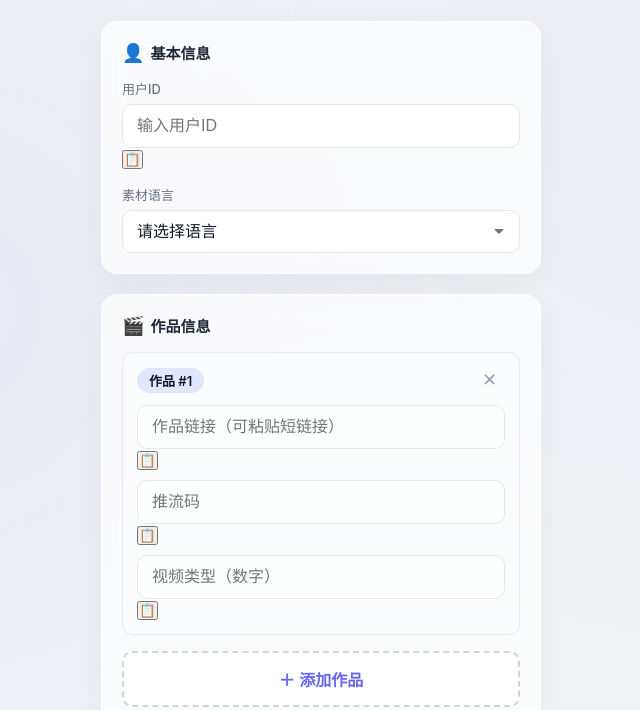
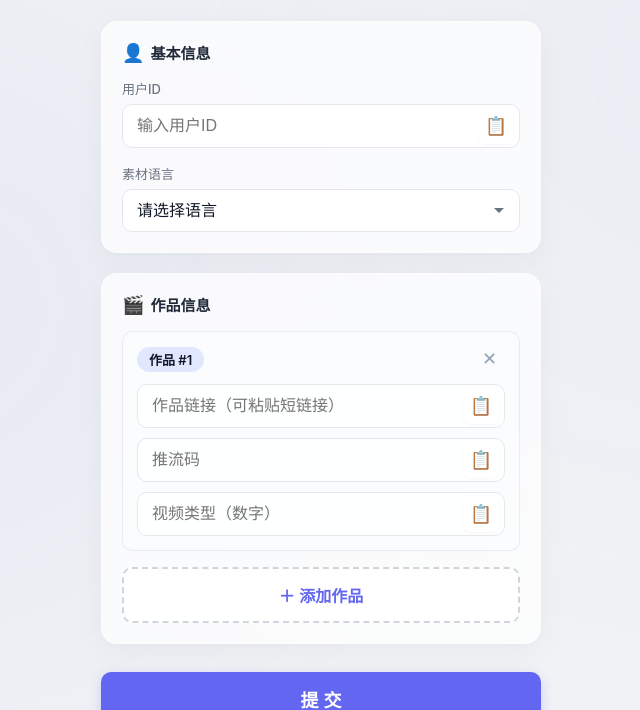
Before and after one commit to liuwei1664300-max/shouji, a website: page index.html in a window 1280 px wide. Shown: the part 90-800 px from the top of the page, without its empty margins (319-959 px from the left). Drawn offline with Linux system fonts and the light colour scheme.

Commit message:
Update style.css

```diff
--- a/style.css
+++ b/style.css
@@ -1,6 +1,6 @@
 /* ============================================
    TikTok 推流表单 - 设计系统
-   新增：居中弹窗样式
+   新增：一键粘贴按钮样式
    ============================================ */
 
 :root {
@@ -160,6 +160,47 @@ body {
   padding-right: 36px;
 }
 
+/* ========== 新增：输入框包裹 + 粘贴按钮 ========== */
+.input-wrap {
+  position: relative;
+  display: flex;
+  align-items: center;
+}
+
+.input-wrap .form-group__input {
+  padding-right: 48px; /* 给右侧按钮留空 */
+}
+
+.btn-paste {
+  position: absolute;
+  right: 6px;
+  top: 50%;
+  transform: translateY(-50%);
+  background: rgba(255,255,255,0.8);
+  border: none;
+  border-radius: 8px;
+  width: 36px;
+  height: 36px;
+  display: flex;
+  align-items: center;
+  justify-content: center;
+  font-size: 18px;
+  cursor: pointer;
+  color: #6b7280;
+  transition: all 0.15s ease;
+  backdrop-filter: blur(4px);
+  -webkit-backdrop-filter: blur(4px);
+  box-shadow: 0 1px 3px rgba(0,0,0,0.04);
+  z-index: 1;
+}
+
+.btn-paste:active {
+  background: var(--accent);
+  color: white;
+  transform: translateY(-50%) scale(0.95);
+}
+/* ========== 粘贴按钮样式结束 ========== */
+
 /* 作品容器 & 内嵌卡片 */
 .works-container {
   display: flex;
@@ -217,8 +258,9 @@ body {
   flex-direction: column;
   gap: 10px;
 }
+
+/* 作品字段内的输入框背景微调 */
 .work-item__fields .form-group__input {
-  margin-bottom: 0;
   background: rgba(255,255,255,0.7);
 }
 
@@ -288,7 +330,6 @@ body {
   opacity: 0;
   transition: visibility 0s 0.25s, opacity 0.25s ease;
 }
-/* 显示弹窗时 */
 .modal--success,
 .modal--error {
   visibility: visible;
@@ -296,7 +337,6 @@ body {
   transition-delay: 0s;
 }
 
-/* 遮罩层 */
 .modal__mask {
   position: absolute;
   top: 0;
@@ -308,7 +348,6 @@ body {
   -webkit-backdrop-filter: blur(4px);
 }
 
-/* 弹窗对话框 */
 .modal__dialog {
   position: relative;
   background: white;
@@ -329,7 +368,6 @@ body {
   to { transform: translateY(0); opacity: 1; }
 }
 
-/* 内容文字 */
 .modal__content {
   font-size: 16px;
   font-weight: 500;
@@ -338,7 +376,6 @@ body {
   color: var(--text);
 }
 
-/* 关闭按钮 */
 .modal__close {
   padding: 10px 32px;
   background: var(--accent);
@@ -354,7 +391,6 @@ body {
   background: var(--accent-hover);
 }
 
-/* 成功态主题色 */
 .modal--success .modal__close {
   background: #10b981;
 }
```
